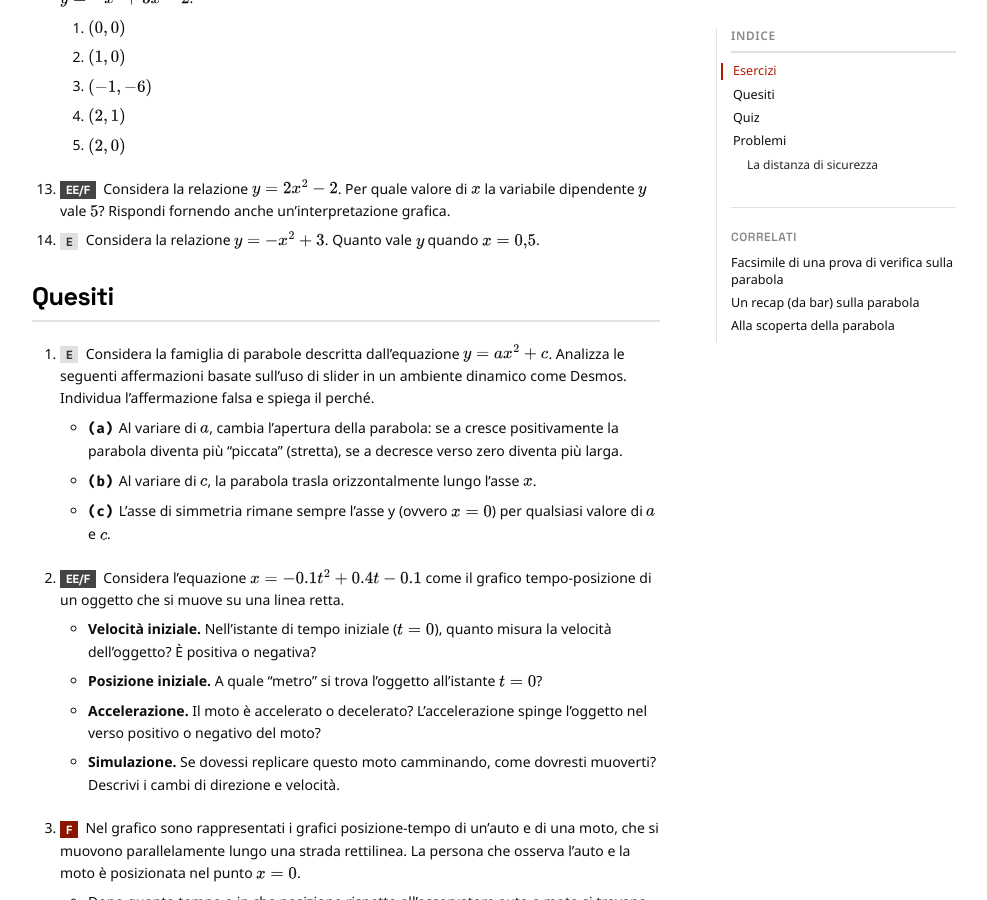
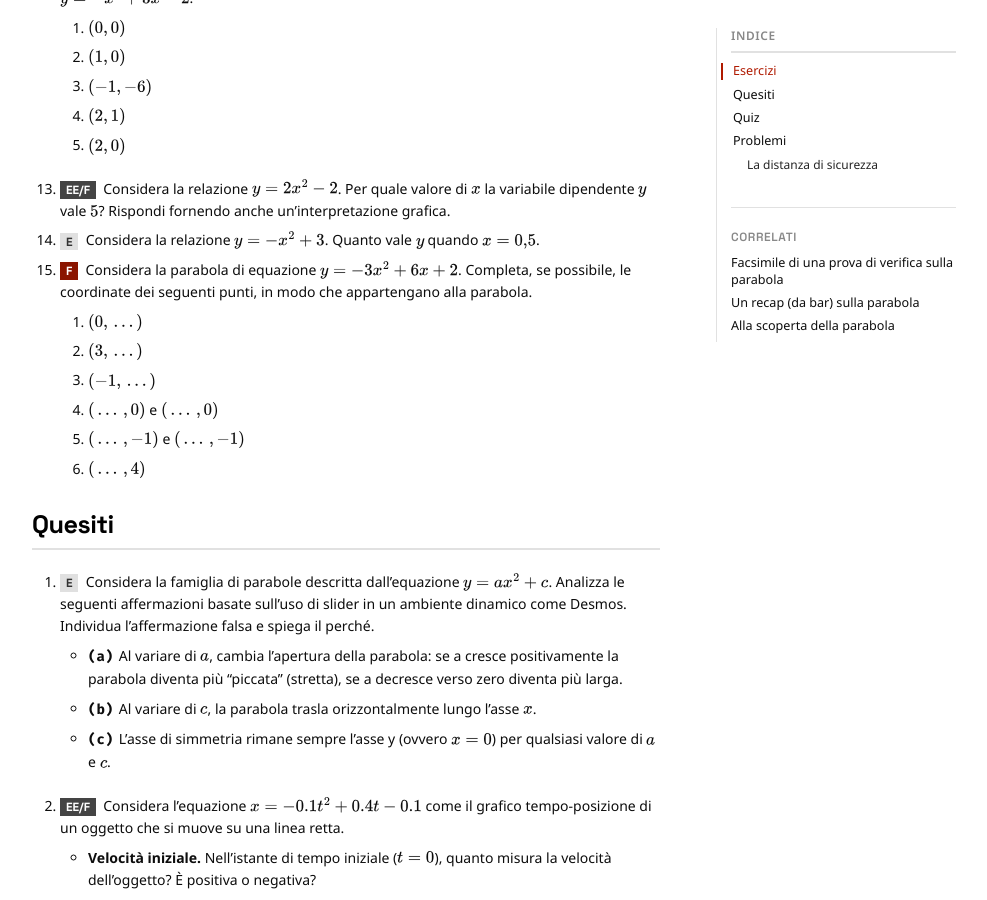
Before and after one commit to Bradwave/matephis, a Jekyll site: the page built from _notes/Public/esercizi-parabola.md, in a window 1280 px wide and 900 px high, scrolled down 3297 px. Shown: the whole window, without its empty margins (146-1133 px from the left). Built offline with Jekyll 4.4.1, drawn with Linux system fonts in a browser that asks for light colours; some of the changed text lies outside the part shown.

Commit message:
Moves exercise about the parabola; add og title in else case.

```diff
--- a/_notes/Public/esercizi-parabola.md
+++ b/_notes/Public/esercizi-parabola.md
@@ -76,6 +76,13 @@
 	5. $(2, 0)$
 13. **[EE/F]** Considera la relazione $y = 2x^2-2$. Per quale valore di $x$ la variabile dipendente $y$ vale $5$? Rispondi fornendo anche un'interpretazione grafica.
 14. **[E]** Considera la relazione $y = -x^2 + 3$. Quanto vale $y$ quando $x = 0{,}5$.
+15. **[F]** Considera la parabola di equazione $y = -3x^2 + 6x + 2$. Completa, se possibile, le coordinate dei seguenti punti, in modo che appartengano alla parabola.
+	1. $(0,\,\dotsc\,)$
+	2. $(3,\,\dotsc\,)$
+	3. $(-1,\,\dotsc\,)$
+	4. $(\,\dotsc\,,0)$ e $(\,\dotsc\,,0)$
+	5. $(\,\dotsc\,,-1)$ e $(\,\dotsc\,,-1)$
+	6. $(\,\dotsc\,,4)$
 
 ## Quesiti
 
```
Also changed, not shown: other parts of _notes/Public/esercizi-parabola.md (+0 -7 lines).
